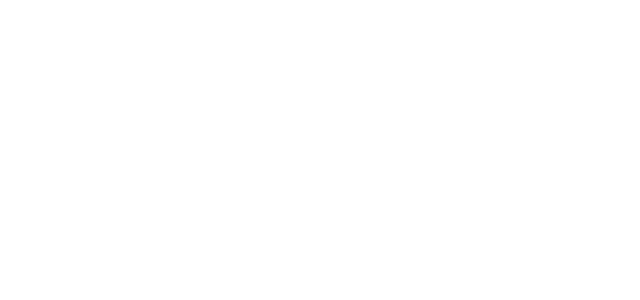
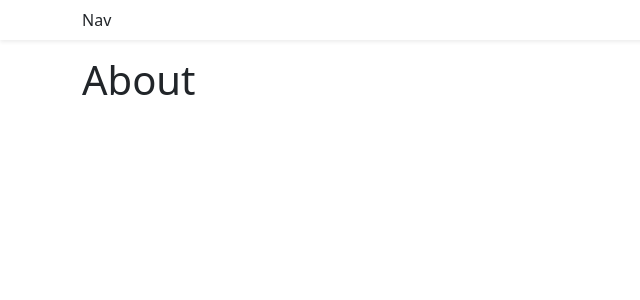
Before and after one commit to 00ives/react-ts-shopping-cart, a React (Vite) app: page /about in a window 1280 px wide. Before the commit this address had no page. Shown: the top 300 px of the page, without its empty margins (0-640 px from the left). Built offline with nearby package versions, Linux system fonts and the light colour scheme; the HTML template or start-up script is replaced by a standard one.

Commit message:
add main 3 pages

```diff
--- a/src/App.tsx
+++ b/src/App.tsx
@@ -1,11 +1,22 @@
 import { Routes, Route } from 'react-router-dom'
 import { Container } from 'react-bootstrap'
+import { Home } from './pages/Home'
+import { Store } from './pages/Store'
+import { About } from './pages/About'
+import { Navbar } from './components/Navbar'
 
 function App() {
   return (
-    <Container>
-      <Routes></Routes>
-    </Container>
+    <>
+      <Navbar />
+      <Container className='mb-4'>
+        <Routes>
+          <Route path='/' element={<Home />} />
+          <Route path='/store' element={<Store />} />
+          <Route path='/about' element={<About />} />
+        </Routes>
+      </Container>
+    </>
   )
 }
 
--- /dev/null
+++ b/src/components/Navbar.tsx
@@ -0,0 +1,9 @@
+import { Container, Navbar as NavbarBs } from 'react-bootstrap'
+
+export const Navbar = () => {
+  return (
+    <NavbarBs className='bg-white shadow-sm mb-3'>
+      <Container>Nav</Container>
+    </NavbarBs>
+  )
+}
--- /dev/null
+++ b/src/pages/About.tsx
@@ -0,0 +1,3 @@
+export const About = () => {
+  return <h1>About</h1>
+}
--- /dev/null
+++ b/src/pages/Home.tsx
@@ -0,0 +1,3 @@
+export const Home = () => {
+  return <h1>Home</h1>
+}
--- /dev/null
+++ b/src/pages/Store.tsx
@@ -0,0 +1,3 @@
+export const Store = () => {
+  return <h1>Store</h1>
+}
```
